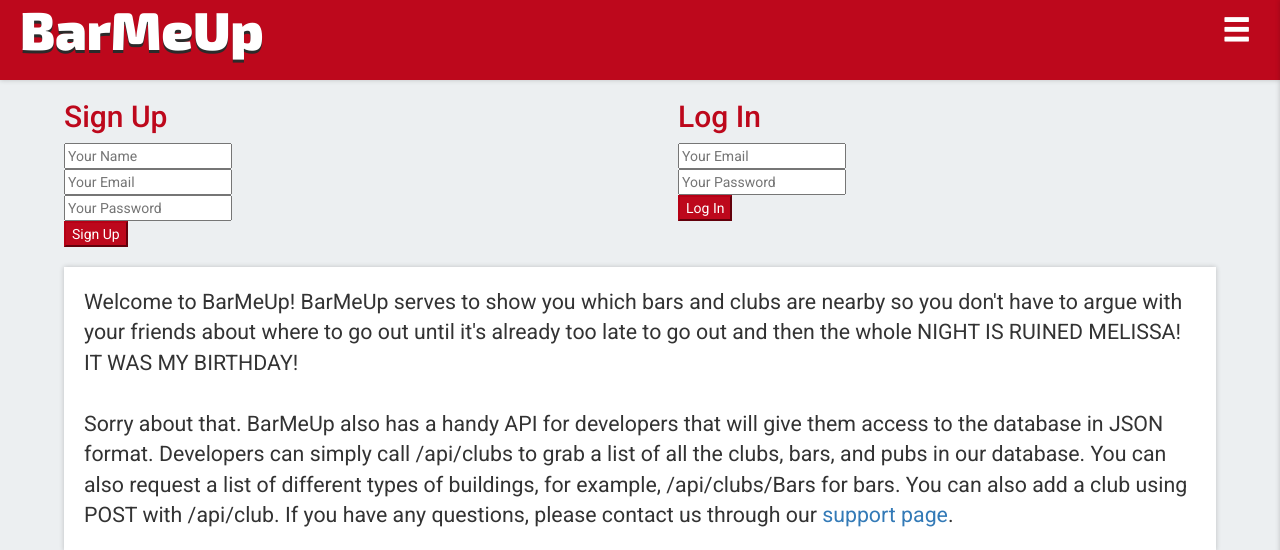
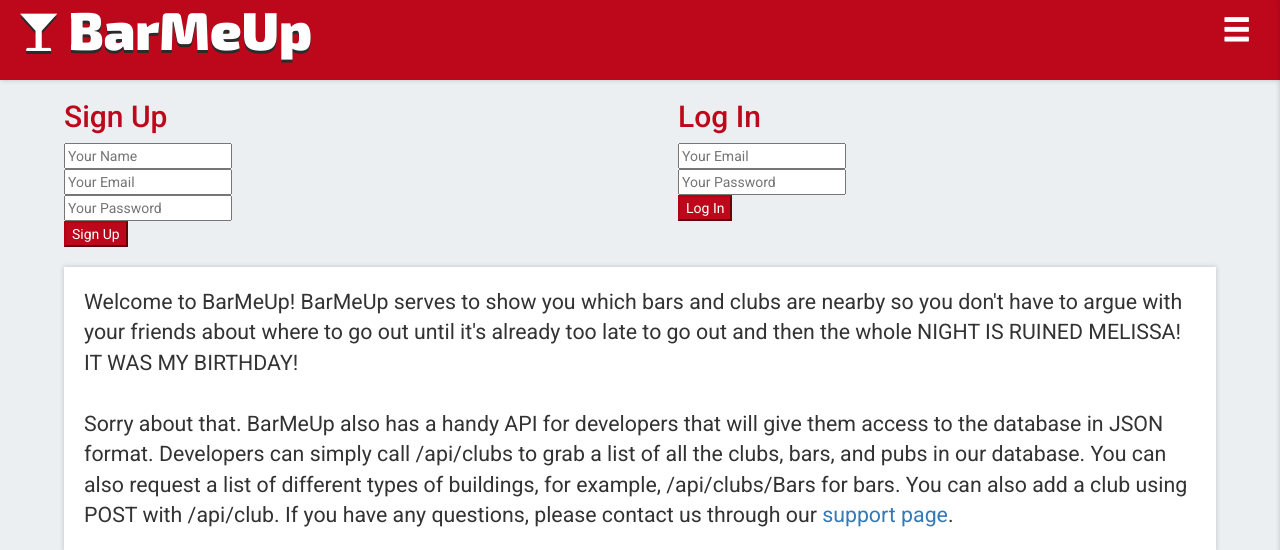
Before and after one commit to rameezv/BarFinder, a PHP site: page / in a window 1280 px wide. Shown: the top 550 px of the page. Run offline with PHP 8.4, Linux system fonts and the light colour scheme; some libraries are stand-ins or nearby versions.

Commit message:
Beautifying

```diff
--- a/view/header.php
+++ b/view/header.php
@@ -20,7 +20,7 @@ $(document).bind("mobileinit", function () {
 <body>
 
 <div id="header" class="shadow">
-<a href="index.php"><h1>BarMeUp</h1></a>
+<a href="index.php"><h1><span class="glyphicon glyphicon-glass" style="font-size:28pt" aria-hidden="true"></span>&nbsp;BarMeUp</h1></a>
 <div id="menuIcon" onclick="toggleMenu();" class="fastTrans"><span class="glyphicon glyphicon-menu-hamburger" aria-hidden="true"></span></div>
 <div class="clear"></div>
 </div>
```
